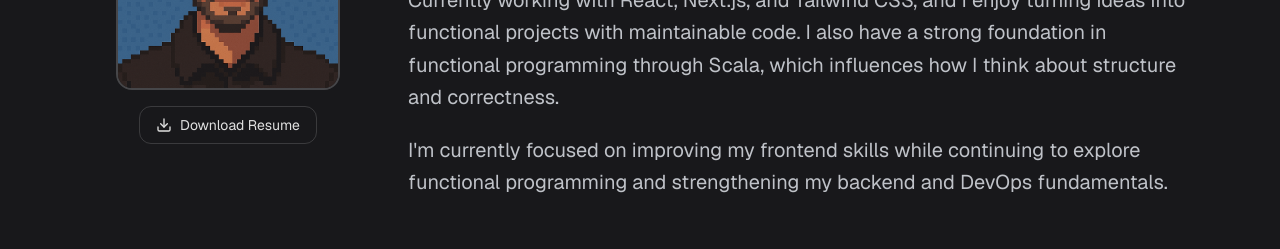
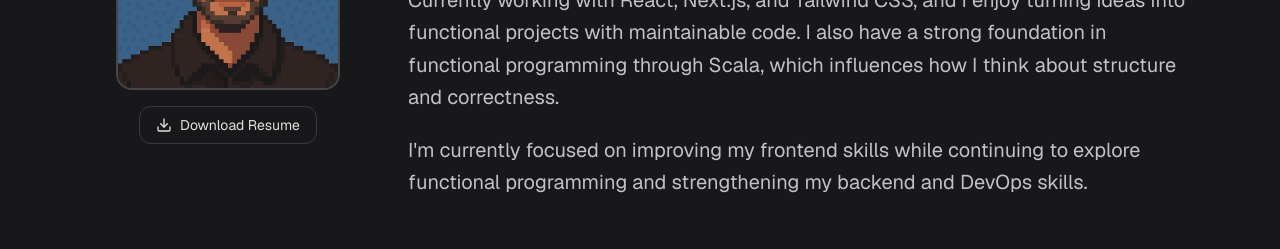
Before and after one commit to Xekyute/Web-Portfolio, a Next.js app: page / in a window 1280 px wide. Shown: the part 1200-1449 px from the top of the page. Built offline with nearby package versions, Linux system fonts and the light colour scheme.

Commit message:
Update page.tsx

```diff
--- a/src/app/page.tsx
+++ b/src/app/page.tsx
@@ -103,7 +103,7 @@ export default function Home() {
               <p>
                 I&apos;m currently focused on improving my frontend skills while
                 continuing to explore functional programming and strengthening
-                my backend and DevOps fundamentals.
+                my backend and DevOps skills.
               </p>
             </div>
           </div>
```
